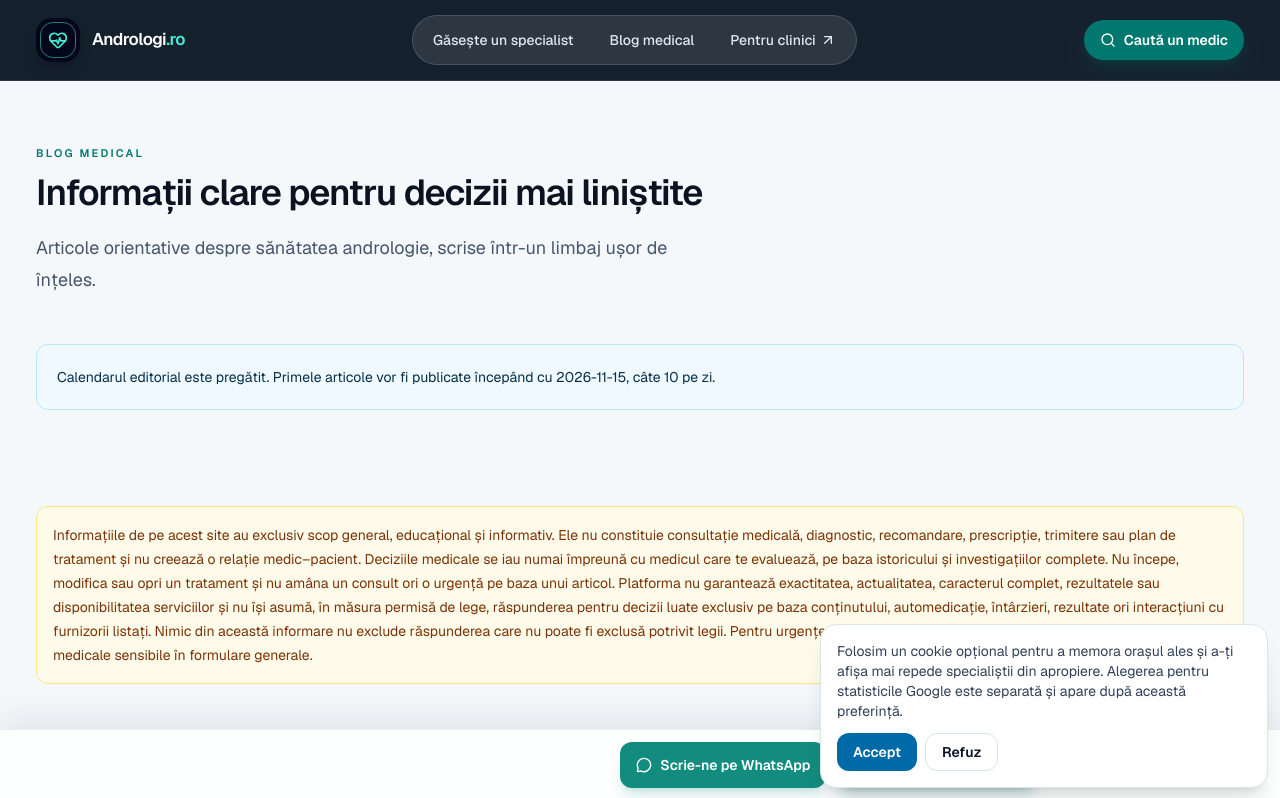
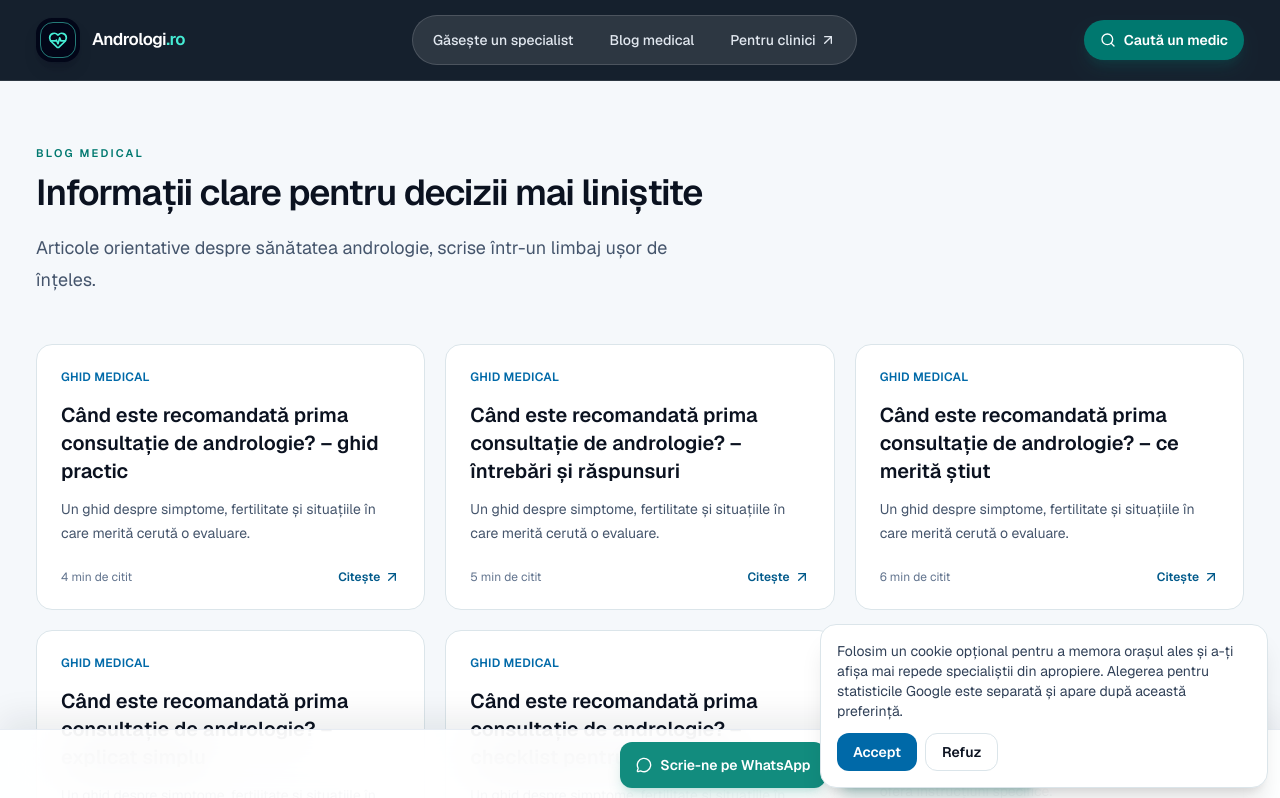
Before and after one commit to iverzet/andrologi, a Next.js app: page /blog in a window 1280 px wide. Shown: the top 798 px of the page. Built offline with nearby package versions, Linux system fonts and the light colour scheme; no server answers.

Commit message:
Publish medical articles immediately

```diff
--- a/src/app/blog/page.tsx
+++ b/src/app/blog/page.tsx
@@ -1,6 +1,6 @@
 import Link from "next/link";
 import { ArrowUpRight } from "lucide-react";
-import { pendingArticles, publishedArticles } from "@/lib/blog";
+import { publishedArticles } from "@/lib/blog";
 import { pageMetadata } from "@/lib/seo";
 
 export const revalidate = 3600;
@@ -11,7 +11,6 @@ export default function BlogPage() {
     <p className="eyebrow">Blog medical</p>
     <h1 className="section-title mt-3 max-w-3xl">Informații clare pentru decizii mai liniștite</h1>
     <p className="mt-5 max-w-2xl text-lg leading-8 text-slate-600">Articole orientative despre sănătatea andrologie, scrise într-un limbaj ușor de înțeles.</p>
-    {publishedArticles.length === 0 && <p className="mt-12 rounded-xl border border-sky-200 bg-sky-50 p-5 text-sm leading-6 text-sky-950">Calendarul editorial este pregătit. Primele articole vor fi publicate începând cu {pendingArticles[0]?.scheduledFor}, câte 10 pe zi.</p>}
     <div className="mt-12 grid gap-5 md:grid-cols-3">{publishedArticles.map((article) => <article key={article.slug} className="flex flex-col rounded-2xl border bg-white p-6"><p className="text-xs font-semibold uppercase tracking-wide text-sky-700">{article.category}</p><h2 className="mt-4 text-xl font-semibold leading-7">{article.title}</h2><p className="mt-3 flex-1 text-sm leading-6 text-slate-600">{article.excerpt}</p><div className="mt-6 flex items-center justify-between text-xs text-slate-500"><span>{article.readTime} de citit</span><Link href={`/blog/${article.slug}`} className="inline-flex items-center gap-1 font-semibold text-sky-800">Citește <ArrowUpRight className="size-4" aria-hidden="true" /></Link></div></article>)}</div>
     <p className="mt-12 rounded-xl border border-amber-200 bg-amber-50 p-4 text-sm leading-6 text-amber-900">Informațiile de pe acest site au exclusiv scop general, educațional și informativ. Ele nu constituie consultație medicală, diagnostic, recomandare, prescripție, trimitere sau plan de tratament și nu creează o relație medic–pacient. Deciziile medicale se iau numai împreună cu medicul care te evaluează, pe baza istoricului și investigațiilor complete. Nu începe, modifica sau opri un tratament și nu amâna un consult ori o urgență pe baza unui articol. Platforma nu garantează exactitatea, actualitatea, caracterul complet, rezultatele sau disponibilitatea serviciilor și nu își asumă, în măsura permisă de lege, răspunderea pentru decizii luate exclusiv pe baza conținutului, automedicație, întârzieri, rezultate ori interacțiuni cu furnizorii listați. Nimic din această informare nu exclude răspunderea care nu poate fi exclusă potrivit legii. Pentru urgențe apelează 112. Nu trimite rezultate, diagnostice sau alte date medicale sensibile în formulare generale.</p>
   </div></main>;
--- a/src/lib/blog.ts
+++ b/src/lib/blog.ts
@@ -88,11 +88,12 @@ const sourceLinks = site.name.startsWith("Proctologi")
   : [{ label: "EAU – ghidul pentru infertilitate masculină", url: "https://uroweb.org/guidelines/sexual-and-reproductive-health/chapter/male-infertility" }, { label: "EAU – ghidul pentru hipogonadism masculin", url: "https://uroweb.org/guidelines/sexual-and-reproductive-health/chapter/male-hypogonadism" }, { label: "EAU – sănătate sexuală și reproductivă", url: "https://uroweb.org/guidelines/sexual-and-reproductive-health" }, { label: "NHS – disfuncție erectilă", url: "https://www.nhs.uk/conditions/erectile-dysfunction/" }];
 const slugify = (value: string) => value.normalize("NFD").replace(/[\u0300-\u036f]/g, "").toLowerCase().replace(/[^a-z0-9]+/g, "-").replace(/^-|-$/g, "");
 const publishStartDate = process.env.BLOG_PUBLISH_START_DATE || "2026-11-15";
+const holdPending = process.env.BLOG_HOLD_PENDING === "true";
 const addDays = (date: string, days: number) => { const value = new Date(`${date}T00:00:00.000Z`); value.setUTCDate(value.getUTCDate() + days); return value.toISOString().slice(0, 10); };
 export const blogArticles: BlogArticle[] = articleTopics.flatMap(([topic, intro, topicGuidance], topicIndex) => variants.map((variant, variantIndex) => {
   const question = topic.endsWith("?") ? topic : `${topic}?`;
   const scheduledFor = addDays(publishStartDate, Math.floor((topicIndex * variants.length + variantIndex) / 10));
-  return { slug: `${slugify(topic)}-${variantIndex + 1}`, title: `${question} – ${variant}`, excerpt: intro, category: topicIndex % 2 ? "Prima vizită" : "Ghid medical", publishedAt: scheduledFor, scheduledFor, status: "pending", medicalReviewStatus: "source-backed", dateModified: "2026-11-14", readTime: `${4 + (topicIndex + variantIndex) % 4} min`, coverImage: topicIndex % 2 === 0 ? "/images/blog/andrology-consultation-cover.png" : "/images/blog/consultation-editorial-firefly.jpg", imageAlt: `Ilustrație editorială pentru întrebarea: ${question}`, author: `${site.name} – redacția editorială`, sources: sourceLinks, content: [
+  return { slug: `${slugify(topic)}-${variantIndex + 1}`, title: `${question} – ${variant}`, excerpt: intro, category: topicIndex % 2 ? "Prima vizită" : "Ghid medical", publishedAt: scheduledFor, scheduledFor, status: holdPending ? "pending" : "published", medicalReviewStatus: "source-backed", dateModified: "2026-11-14", readTime: `${4 + (topicIndex + variantIndex) % 4} min`, coverImage: topicIndex % 2 === 0 ? "/images/blog/andrology-consultation-cover.png" : "/images/blog/consultation-editorial-firefly.jpg", imageAlt: `Ilustrație editorială pentru întrebarea: ${question}`, author: `${site.name} – redacția editorială`, sources: sourceLinks, content: [
     `${topic} este o întrebare frecventă despre ${site.specialty}. Informațiile sunt orientative și te ajută să pregătești o discuție cu un medic specialist.`,
     topicGuidance,
     variantGuidance[variantIndex],
```
